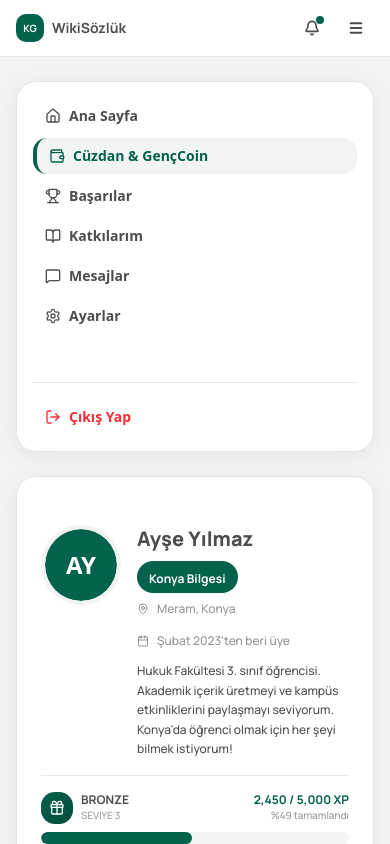
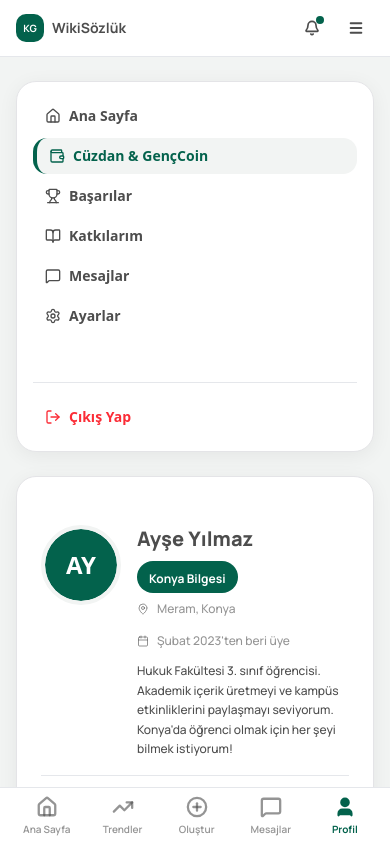
Before and after one commit to dogancanyildiz/wikonya, a Next.js app in the folder frontend/: page /dashboard in a window 390 px wide. Shown: the top 844 px of the page. Built offline with nearby package versions, Linux system fonts and the light colour scheme.

Commit message:
fix(mobile): add bottom navigation to all mobile pages including dashboard

```diff
--- a/frontend/app/dashboard/page.tsx
+++ b/frontend/app/dashboard/page.tsx
@@ -2,7 +2,7 @@ import { UserDashboard } from "@/components/dashboard/user-dashboard"
 
 export default function DashboardPage() {
   return (
-    <div className="min-h-screen bg-[#f2f4f3] dark:bg-background">
+    <div className="min-h-screen bg-[#f2f4f3] dark:bg-background pb-20 sm:pb-24 md:pb-0">
       <UserDashboard />
     </div>
   )
--- a/frontend/components/mobile/mobile-layout.tsx
+++ b/frontend/components/mobile/mobile-layout.tsx
@@ -4,6 +4,7 @@ import { useEffect, useState } from "react"
 import { MobileHomePage } from "./mobile-home-page"
 import { MobileTopicDetailPage } from "./mobile-topic-detail-page"
 import { MobileNavbar } from "./mobile-navbar"
+import { MobileBottomNav } from "./mobile-bottom-nav"
 import { usePathname } from "next/navigation"
 
 interface MobileLayoutProps {
@@ -30,14 +31,16 @@ export function MobileLayout({ children }: MobileLayoutProps) {
       return <MobileHomePage />
     }
     if (pathname.startsWith("/topic/")) {
-      const topicId = pathname.split("/topic/")[1]
-      return <MobileTopicDetailPage topicId={topicId} />
+      return <MobileTopicDetailPage />
     }
-    // Diğer mobil sayfalar için MobileNavbar ekle
+    // Diğer mobil sayfalar için MobileNavbar ve MobileBottomNav ekle
     return (
       <>
         <MobileNavbar />
-        {children}
+        <div className="pb-20 sm:pb-24">
+          {children}
+        </div>
+        <MobileBottomNav />
       </>
     )
   }
```
